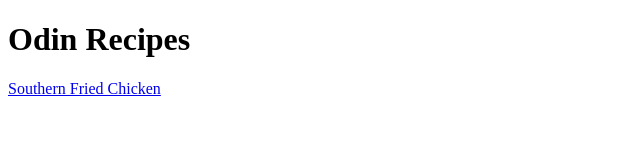
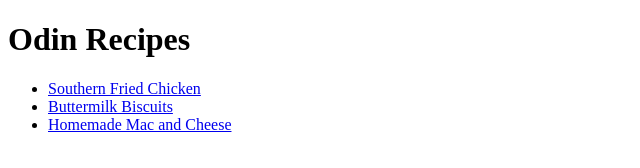
Before and after one commit to Oxossikun/odin-recipes, a plain HTML site: page index.html in a window 1280 px wide. Shown: the whole page, without its empty margins (0-640 px from the left). Drawn offline with Linux system fonts and the light colour scheme.

Commit message:
Add buttermilk biscuits and mac and cheese recipes

```diff
--- a/index.html
+++ b/index.html
@@ -6,7 +6,10 @@
     </head>
         <body>
             <h1>Odin Recipes</h1>
-            <a href="recipes/southern-fried-chicken.html">Southern Fried Chicken</a>
-
+            <ul>
+            <li><a href="recipes/southern-fried-chicken.html">Southern Fried Chicken</a></li>
+            <li><a href="recipes/buttermilk-biscuits.html">Buttermilk Biscuits</a></li>
+            <li><a href="recipes/homemade-mac-and-cheese.html">Homemade Mac and Cheese</a></li>
+        </ul>
         </body>
 </html>
```
Also changed, not shown: recipes/southern-fried-chicken.html (+1 -1 lines), 1 other file.
